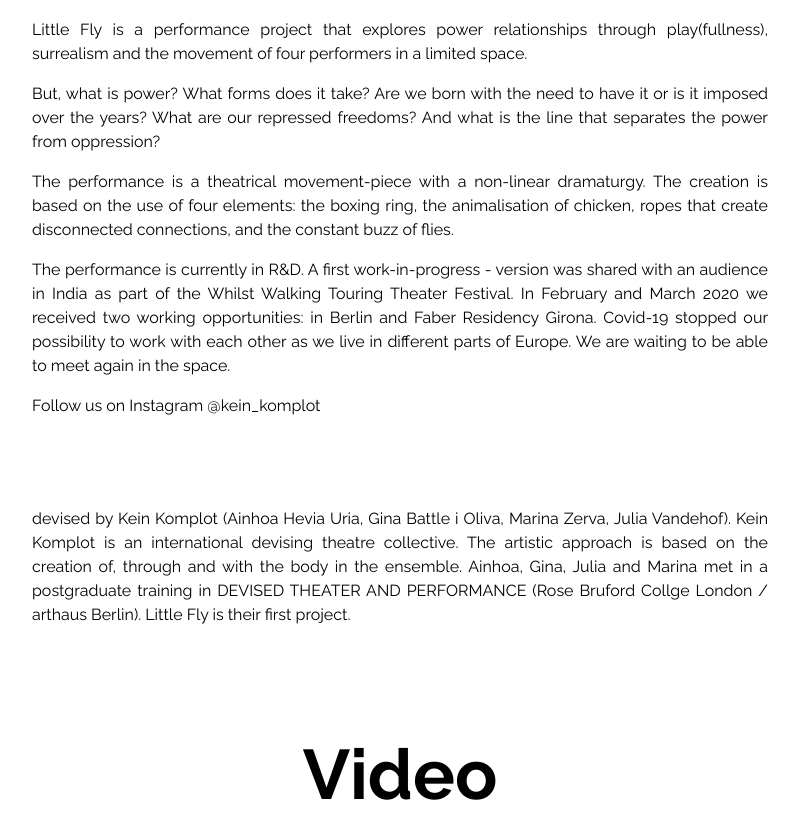
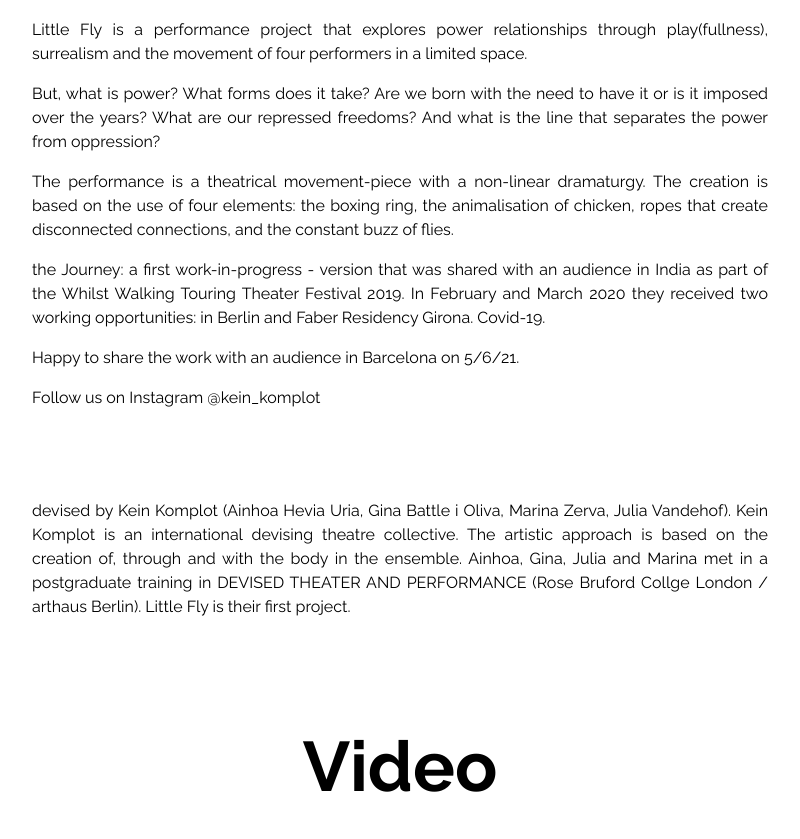
Before and after one commit to matteocarpi/julia, a Jekyll site: the page built from _posts/2020-01-24-little-fly.md, in a window 1280 px wide and 900 px high, scrolled down 1366 px, cut to the strip 0-861 px from the top of the window. Shown: the top 839 px of the strip, without its empty margins (240-1040 px from the left). Built offline with Jekyll 4.4.1, drawn with Linux system fonts in a browser that asks for light colours.

Commit message:
Update from Forestry.io Julia Proeglhoef updated _posts/2020-01-24-little-fly.md

```diff
--- a/_posts/2020-01-24-little-fly.md
+++ b/_posts/2020-01-24-little-fly.md
@@ -29,7 +29,9 @@ description: |-
 
   The performance is a theatrical movement-piece with a non-linear dramaturgy. The creation is based on the use of four elements: the boxing ring, the animalisation of chicken, ropes that create disconnected connections, and the constant buzz of flies.
 
-  The performance is currently in R&D. A first work-in-progress - version was shared with an audience in India as part of the Whilst Walking Touring Theater Festival. In February and March 2020 we received two working opportunities: in Berlin and Faber Residency Girona. Covid-19 stopped our possibility to work with each other as we live in different parts of Europe. We are waiting to be able to meet again in the space.
+  the Journey: a first work-in-progress - version that was shared with an audience in India as part of the Whilst Walking Touring Theater Festival 2019.  In February and March 2020 they received two working opportunities: in Berlin and Faber Residency Girona. Covid-19.
+
+  Happy to share the work with an audience in Barcelona on 5/6/21.
 
   Follow us on Instagram @kein_komplot
 gallery: []
```
